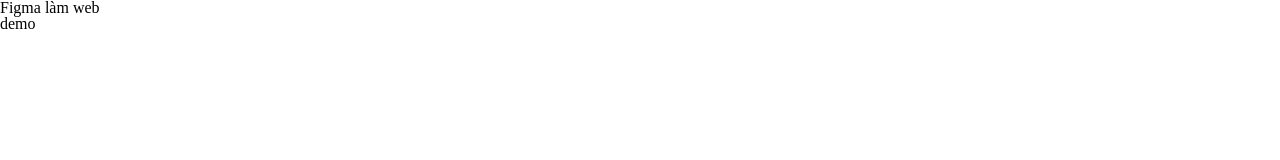
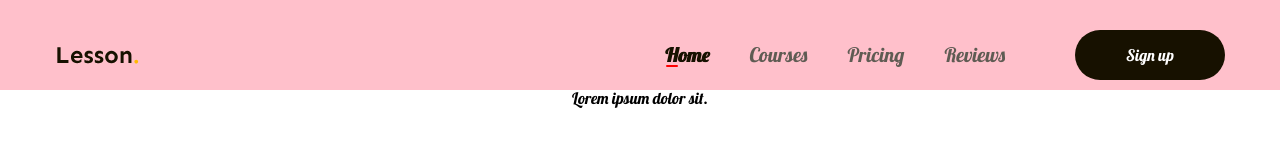
Before and after one commit to 010100111Tan/figma-htmlcss1, a plain HTML site: page index.html in a window 1280 px wide. Shown: the top 160 px of the page. Drawn offline with Linux system fonts and the light colour scheme; a web font is replaced by a local one.

Commit message:
p3 làm header

```diff
--- a/assets/css/style.css
+++ b/assets/css/style.css
@@ -8,4 +8,98 @@ html{
 
 body{
     font-size: 1.6rem;
+    font-family: "Lobster", sans-serif;
 }
+
+/* ====common===== */
+a{
+    text-decoration: none;
+}
+
+.btn{
+    display: inline-block;
+    min-width: 120px;
+    padding: 0px 30px;
+    line-height: 50px;
+    text-align: center;
+    color: #fff;
+    background-color: #171100;
+    font-size: 1.6rem;
+    font-weight: 6001;
+    border-radius: 25px;
+
+}
+
+.main-content{
+    width: 1170px;
+    max-width: calc(100% - 50px);
+    margin-left: auto;
+    margin-right: auto;
+}
+
+/* ====header===== */
+
+.header{
+    background-color: pink;
+}
+
+.header.fixed {
+    position: sticky;
+    top: -28px;
+}
+
+.header .body{
+    display: flex;
+    align-items: center;
+    padding: 30px 0 10px;
+}
+
+.nav{
+    margin-left: auto;
+}
+
+.nav ul{
+    display: flex;
+}
+
+.nav a{
+    color: #5f5b53;
+    font-size: 20px;
+    /* line-height: 40px; */
+    margin: 10px 20px;
+    position: relative;
+}
+.nav li.active a,
+.nav a:hover {
+    color: #171100;
+    text-shadow: 1px 0 0 currentColor;
+}
+
+.nav li.active a::after {
+    position: absolute;
+    left: 1px;
+    display: block;
+    content: "";
+    width: 12px;
+    height: 2px;
+    border-radius: 1px;
+    background-color: red;
+
+
+}
+
+.header .btn-sign-up{
+    min-width: 150px;
+}
+
+ .header .action{
+margin-left: 50px;
+}
+
+.header .action{
+    margin-left: 50px;
+}
+
+p{
+    text-align: center;
+}
--- a/index.html
+++ b/index.html
@@ -3,12 +3,44 @@
 <head>
     <meta charset="UTF-8">
     <meta name="viewport" content="width=device-width, initial-scale=1.0">
+
+    <!-- 1. Reset CSS: xóa style mặc định của trình duyệt -->
     <link rel="stylesheet" href="./assets/css/reset.css">
+    <!-- 2. Kết nối trước (tăng tốc tải font Google) -->
+    <link rel="preconnect" href="https://fonts.googleapis.com">
+    <link rel="preconnect" href="https://fonts.gstatic.com" crossorigin>
+    <!-- 3. Nhúng các font chữ từ Google Fonts -->
+    <link href="https://fonts.googleapis.com/css2?family=Condiment&family=Lobster&family=Roboto:wght@300&family=TASA+Explorer:wght@400..800&display=swap" rel="stylesheet">
+    <!-- 4. File CSS chính của bạn (style web) -->
     <link rel="stylesheet" href="./assets/css/style.css">
-    <title>Figma làm web</title>
+    <title>Shop V2</title>
 </head>
-<body>
-    <h1>Figma làm web</h1>
-    <h2>demo</h2>
+<body style="height:10000px;">
+<!-- header-->
+ <header class="header fixed">
+    <div class="main-content">
+        <div class="body">
+            <!-- logo-->
+             <img src="./assets/img/Logo.svg" alt="Lesson" class="logo">
+             <!-- nav Thanh điều hướng-->
+        <nav class="nav">
+    <ul>
+        <li class="active">
+            <a href="#">Home</a>
+        </li>
+        <li><a href="#">Courses</a></li>
+        <li><a href="#">Pricing</a></li>
+        <li><a href="#">Reviews</a></li>
+    </ul>
+        </nav>
+              <!-- button action-->
+               <!--.action>a.btn{sign up}-->
+               <div class="action">
+                <a href="#" class="btn btn-sign-up">Sign up</a>
+               </div>
+        </div>
+    </div>
+ </header>
+ <p>Lorem ipsum dolor sit.</p>
 </body>
 </html>
```
Also changed, not shown: assets/img/Logo.svg (added).
